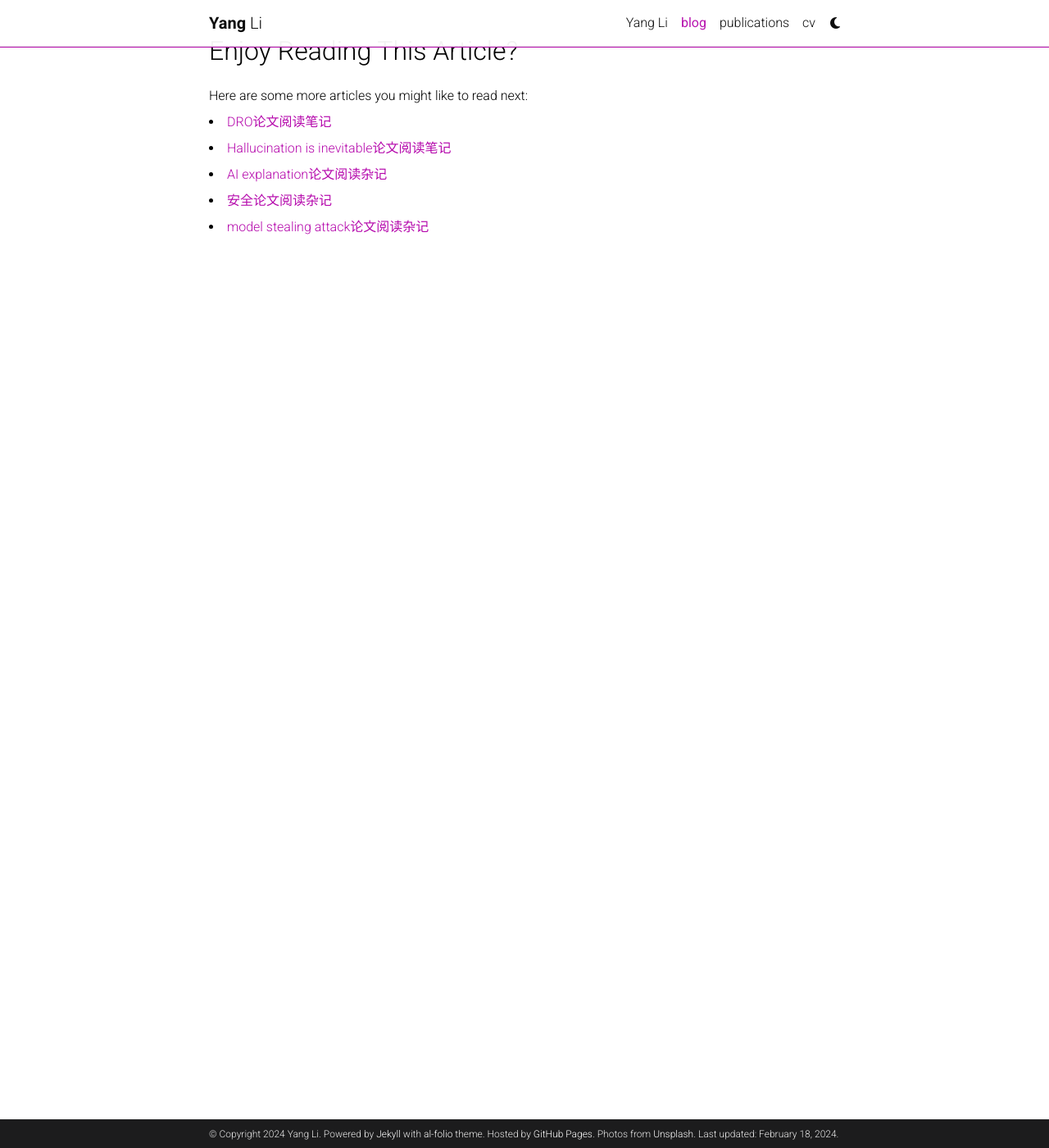
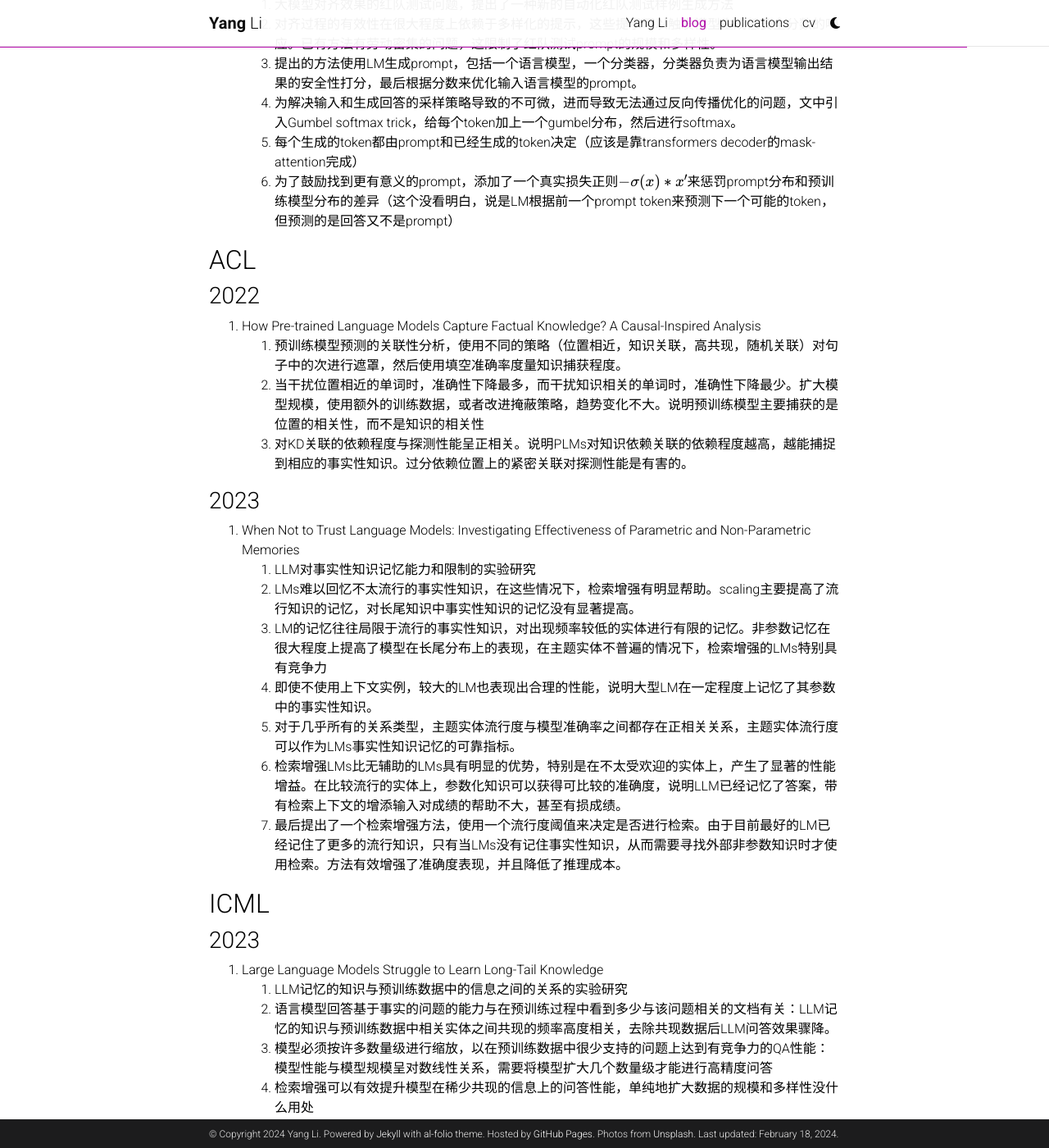
Before and after one commit to li-yang23/li-yang23.github.io, a Jekyll site: the page built from _posts/2024-01-26-ai-alignment-short-notes.md, in a window 1280 px wide and 1400 px high, scrolled down 4741 px. Shown: the whole window at 82% size. Built offline with Jekyll 4.4.1, drawn with Linux system fonts in a browser that asks for light colours; comment, search, counter and statistics services are not loaded; a style sheet for code colours, icons or effects is not loaded; some of the changed text lies outside the part shown.

Commit message:
update notes

```diff
--- a/_posts/2024-01-26-ai-alignment-short-notes.md
+++ b/_posts/2024-01-26-ai-alignment-short-notes.md
@@ -18,6 +18,13 @@
    2. 基本逻辑其实有点对抗优化：首先训练评分模型来区分sft回答与LLM生成回答，然后训练LLM来生成评分模型更加难以分辨的回答。但最后使用LLM来表示了评分模型，将两个环节统一，做成了self-play形式（中间的推理过程和分析看明白了扩展成一篇博客）
    3. 最终的损失函数与DPO基本一致，只是reference model是上一轮训练的模型，好回答使用sft数据，坏回答由训练的LLM自行生成。
    4. > 不知道这样的reference会不会导致分布偏移问题，以及如果sft数据更强调专业性而不强调人类意图不就歇逼了？
+3. Impact of Co-occurrence on Factual Knowledge of Large Language Models
+   1. LLM出现事实性错误的原因分析，假设严重依赖预训练语料的简单共现统计是造成事实错误的主要因素之一。
+   2. 知识表示为主谓宾三元组，并转换为自然语言形式。然后将其中的宾语遮罩用于向LLM提问，能够正确填空说明LLM知道对应知识（大致实验方法）
+   3. LLMs的事实探测准确性与主语-宾语共现高度相关，导致对罕见事实的回忆失败。扩大模型规模或微调模型可以提高事实性知识探测的整体表现，但并不能解决共现偏差问题。
+   4. LLMs倾向于生成与主语共现频率足够高的词，预训练数据的共现统计可能作为虚假特征，引起幻觉。记忆对于回忆事实是必要的，因为测试集中的事实性知识可能无法根据训练集中其他事实的先验知识进行推断。
+   5. 微调显著提高了事实性知识探测的准确性。LLMs难以学习在预训练语料中很少出现的事实，尽管它们是在微调过程中明确给出的。
+   6. 在频繁事实上的性能显著下降，而在稀有事实上的性能改善随着更多的样本被过滤掉而微乎其微。无论共现次数如何，去偏模型和基线的性能都是相似的，这意味着去偏微调的效果是不可泛化的。
 
 ### 2024
 
@@ -91,3 +98,33 @@
    4. 为解决输入和生成回答的采样策略导致的不可微，进而导致无法通过反向传播优化的问题，文中引入Gumbel softmax trick，给每个token加上一个gumbel分布，然后进行softmax。
    5. 每个生成的token都由prompt和已经生成的token决定（应该是靠transformers decoder的mask-attention完成）
    6. 为了鼓励找到更有意义的prompt，添加了一个真实损失正则$$-\sigma(x)*x'$$来惩罚prompt分布和预训练模型分布的差异（这个没看明白，说是LM根据前一个prompt token来预测下一个可能的token，但预测的是回答又不是prompt）
+
+## ACL
+
+### 2022
+
+1. How Pre-trained Language Models Capture Factual Knowledge? A Causal-Inspired Analysis
+   1. 预训练模型预测的关联性分析，使用不同的策略（位置相近，知识关联，高共现，随机关联）对句子中的次进行遮罩，然后使用填空准确率度量知识捕获程度。
+   2. 当干扰位置相近的单词时，准确性下降最多，而干扰知识相关的单词时，准确性下降最少。扩大模型规模，使用额外的训练数据，或者改进掩蔽策略，趋势变化不大。说明预训练模型主要捕获的是位置的相关性，而不是知识的相关性
+   3. 对KD关联的依赖程度与探测性能呈正相关。说明PLMs对知识依赖关联的依赖程度越高，越能捕捉到相应的事实性知识。过分依赖位置上的紧密关联对探测性能是有害的。
+
+### 2023
+
+1. When Not to Trust Language Models: Investigating Effectiveness of Parametric and Non-Parametric Memories
+   1. LLM对事实性知识记忆能力和限制的实验研究
+   2. LMs难以回忆不太流行的事实性知识，在这些情况下，检索增强有明显帮助。scaling主要提高了流行知识的记忆，对长尾知识中事实性知识的记忆没有显著提高。
+   3. LM的记忆往往局限于流行的事实性知识，对出现频率较低的实体进行有限的记忆。非参数记忆在很大程度上提高了模型在长尾分布上的表现，在主题实体不普遍的情况下，检索增强的LMs特别具有竞争力
+   4. 即使不使用上下文实例，较大的LM也表现出合理的性能，说明大型LM在一定程度上记忆了其参数中的事实性知识。
+   5. 对于几乎所有的关系类型，主题实体流行度与模型准确率之间都存在正相关关系，主题实体流行度可以作为LMs事实性知识记忆的可靠指标。
+   6. 检索增强LMs比无辅助的LMs具有明显的优势，特别是在不太受欢迎的实体上，产生了显著的性能增益。在比较流行的实体上，参数化知识可以获得可比较的准确度，说明LLM已经记忆了答案，带有检索上下文的增添输入对成绩的帮助不大，甚至有损成绩。
+   7. 最后提出了一个检索增强方法，使用一个流行度阈值来决定是否进行检索。由于目前最好的LM已经记住了更多的流行知识，只有当LMs没有记住事实性知识，从而需要寻找外部非参数知识时才使用检索。方法有效增强了准确度表现，并且降低了推理成本。
+
+## ICML
+
+### 2023
+
+1. Large Language Models Struggle to Learn Long-Tail Knowledge
+   1. LLM记忆的知识与预训练数据中的信息之间的关系的实验研究
+   2. 语言模型回答基于事实的问题的能力与在预训练过程中看到多少与该问题相关的文档有关：LLM记忆的知识与预训练数据中相关实体之间共现的频率高度相关，去除共现数据后LLM问答效果骤降。
+   3. 模型必须按许多数量级进行缩放，以在预训练数据中很少支持的问题上达到有竞争力的QA性能：模型性能与模型规模呈对数线性关系，需要将模型扩大几个数量级才能进行高精度问答
+   4. 检索增强可以有效提升模型在稀少共现的信息上的问答性能，单纯地扩大数据的规模和多样性没什么用处
```
